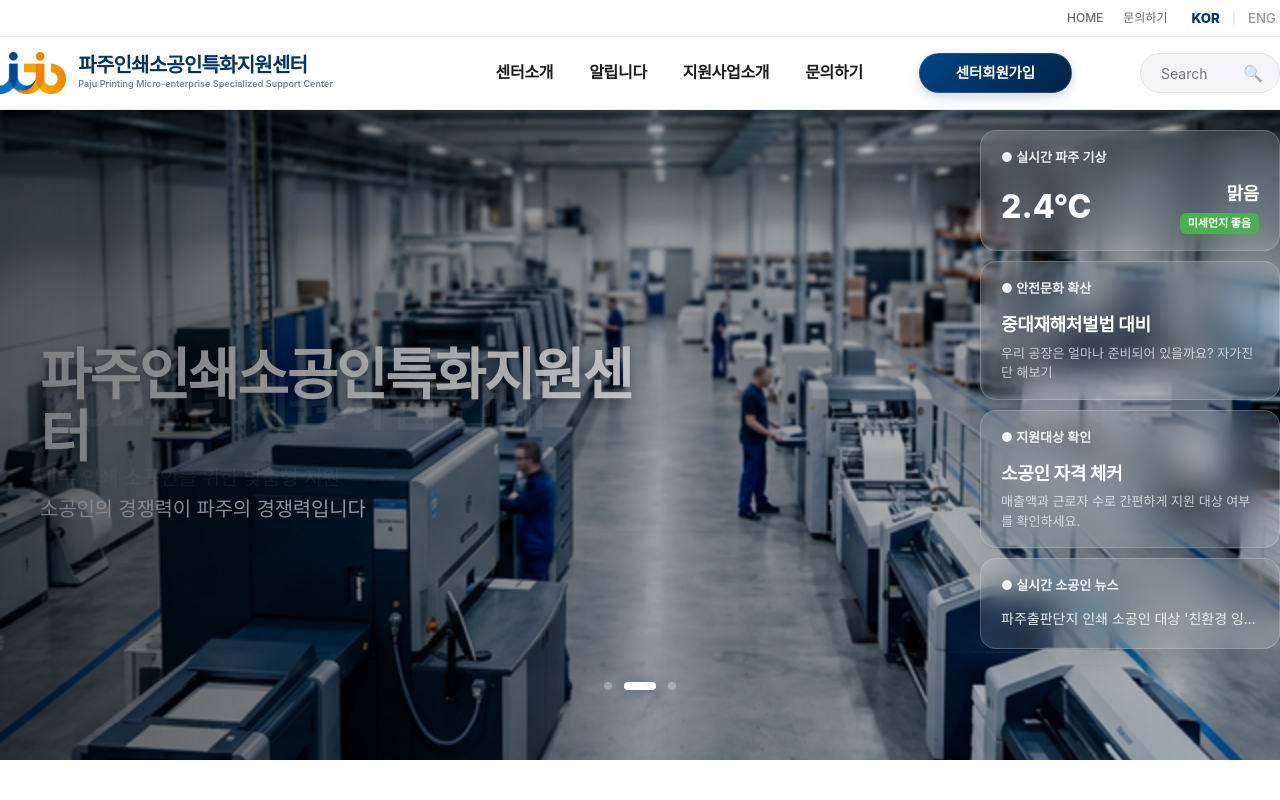
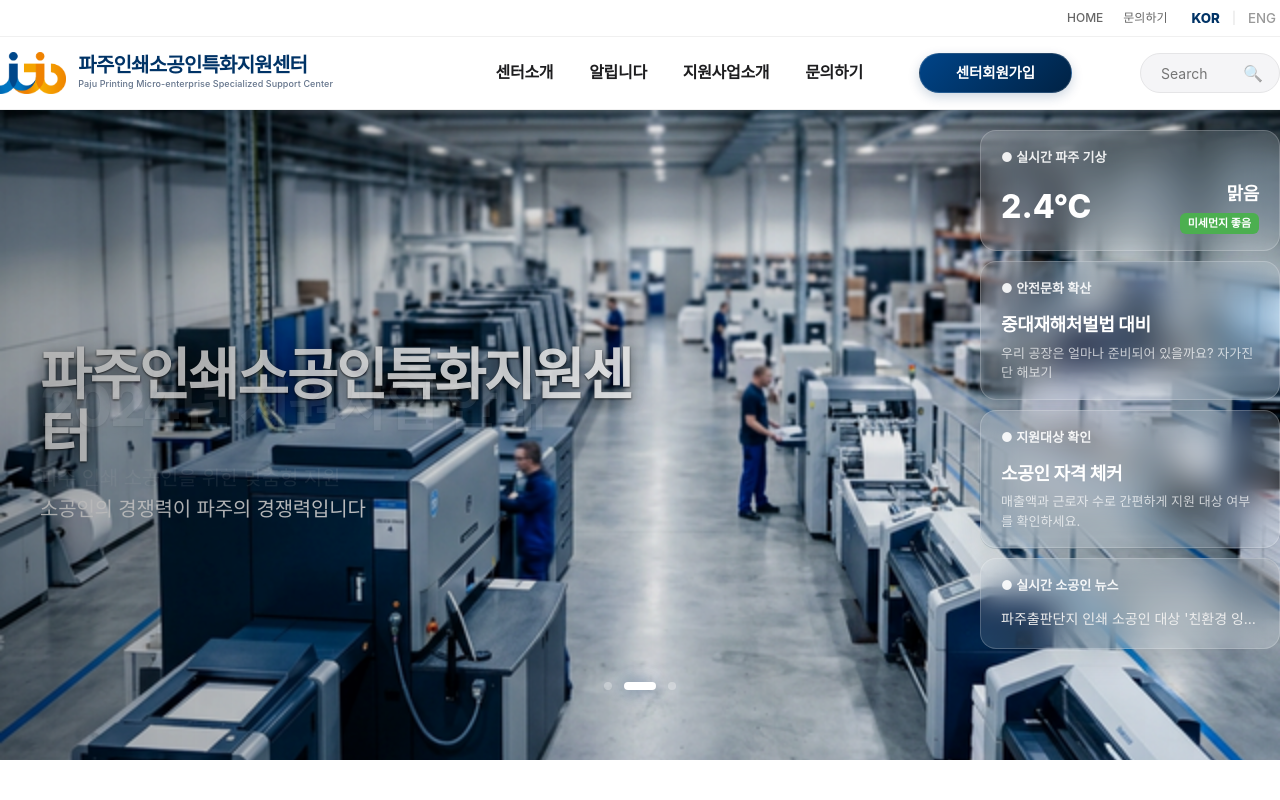
Before and after one commit to Branchline84/paju-printing-center, a Next.js app: page / in a window 1280 px wide. Shown: the top 800 px of the page. Built offline with nearby package versions, Linux system fonts and the light colour scheme; no server answers; the database is empty; a web font is replaced by a local one.

Commit message:
Maximize banner brightness and add text shadow for readability

```diff
--- a/src/components/Banner.module.css
+++ b/src/components/Banner.module.css
@@ -35,7 +35,7 @@
   position: absolute;
   top: 0;
   left: 0;
-  filter: brightness(0.8);
+  filter: brightness(1);
   z-index: 1;
 }
 
@@ -60,7 +60,7 @@
   letter-spacing: -0.04em;
   animation: fadeInUp 1s cubic-bezier(0.2, 0.8, 0.2, 1) both;
   line-height: 1.1;
-  text-shadow: 0 4px 12px rgba(0,0,0,0.3);
+  text-shadow: 0 4px 15px rgba(0,0,0,0.6), 0 1px 2px rgba(0,0,0,0.8);
 }
 
 .subtitle {
@@ -88,7 +88,7 @@
   left: 0;
   right: 0;
   bottom: 0;
-  background: linear-gradient(to right, rgba(0, 0, 0, 0.5) 0%, rgba(0, 0, 0, 0.2) 50%, rgba(0, 0, 0, 0) 100%);
+  background: linear-gradient(to right, rgba(0, 0, 0, 0.3) 0%, rgba(0, 0, 0, 0.1) 50%, rgba(0, 0, 0, 0) 100%);
   pointer-events: none;
   z-index: 5;
 }
```
